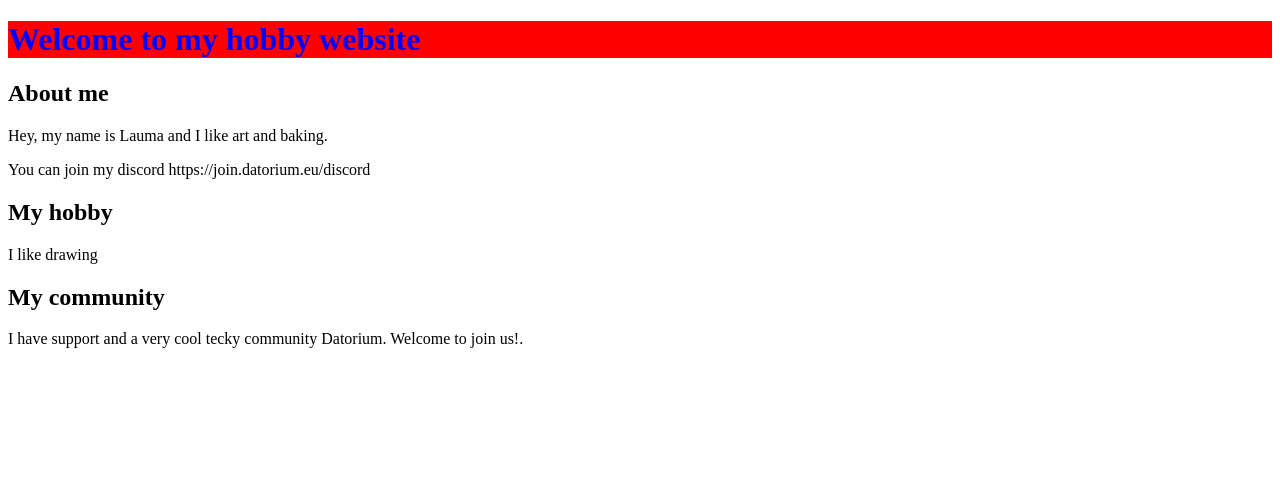
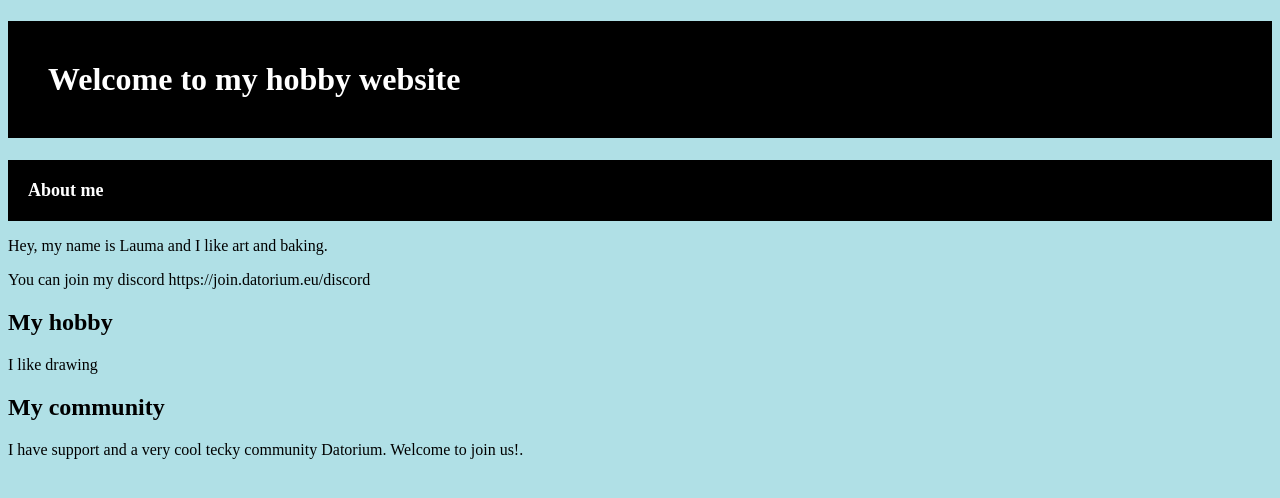
Before and after one commit to visnakovalauma/my-second-webpage, a plain HTML site: page index.html in a window 1280 px wide. Drawn offline with Linux system fonts and the light colour scheme.

Commit message:
Update index.html

```diff
--- a/index.html
+++ b/index.html
@@ -8,10 +8,10 @@
 
 
 
-<body>
+<body style="background-color:powderblue;">
 
-<h1 style="color:blue; background-color:red;">Welcome to my hobby website</h1>
-  <h2>About me</h2>
+<h1 style="color:white; background-color:black;padding:40px">Welcome to my hobby website</h1>
+  <h2 style="color:white;background-color:black;font-size:18px;padding:20px">About me</h2>
   <p>Hey, my name is Lauma and I like art and baking.</p>
   <p>You can join my discord https://join.datorium.eu/discord</p>
 
```
